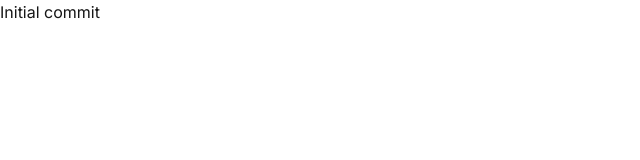
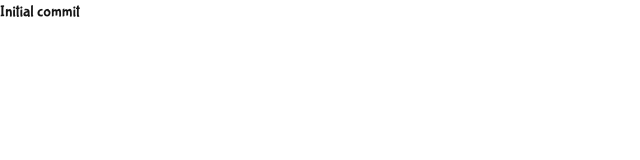
Before and after one commit to yotam1802/ACHFHackathon, a Next.js app in the folder achfhack/: page / in a window 1280 px wide. Shown: the top 160 px of the page, without its empty margins (0-640 px from the left). Built offline with nearby package versions, Linux system fonts and the light colour scheme.

Commit message:
Add bubblegum_sans font

```diff
--- a/achfhack/src/app/layout.js
+++ b/achfhack/src/app/layout.js
@@ -1,17 +1,17 @@
-import { Inter } from "next/font/google";
+import { Bubblegum_Sans } from "next/font/google";
 import "./globals.css";
 
-const inter = Inter({ subsets: ["latin"] });
+const bubblegumSans = Bubblegum_Sans({ subsets: ["latin"] });
 
 export const metadata = {
-  title: "Create Next App",
-  description: "Generated by create next app",
+  title: "HealthBridge",
+  description: "Bridging the gap between patients and healthcare providers.",
 };
 
 export default function RootLayout({ children }) {
   return (
     <html lang="en">
-      <body className={inter.className}>{children}</body>
+      <body className={bubblegumSans.className}>{children}</body>
     </html>
   );
 }
```
